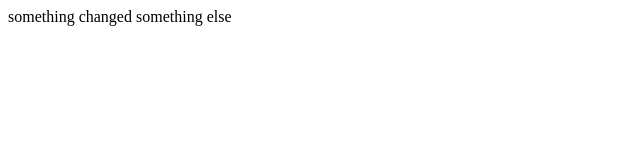
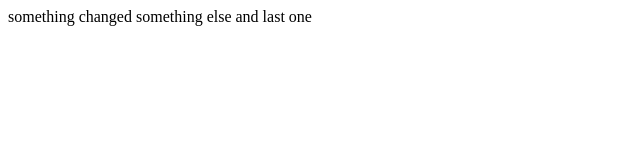
Before and after one commit to rhzt0319/firstRepo, a plain HTML site: page index.html in a window 1280 px wide. Shown: the full height of the page, 0-640 px from the left. Drawn offline with Linux system fonts and the light colour scheme.

Commit message:
last one

```diff
--- a/index.html
+++ b/index.html
@@ -8,6 +8,6 @@
 </head>
 <body>
     something changed
-    something else
+    something else and last one
 </body>
 </html>
```
